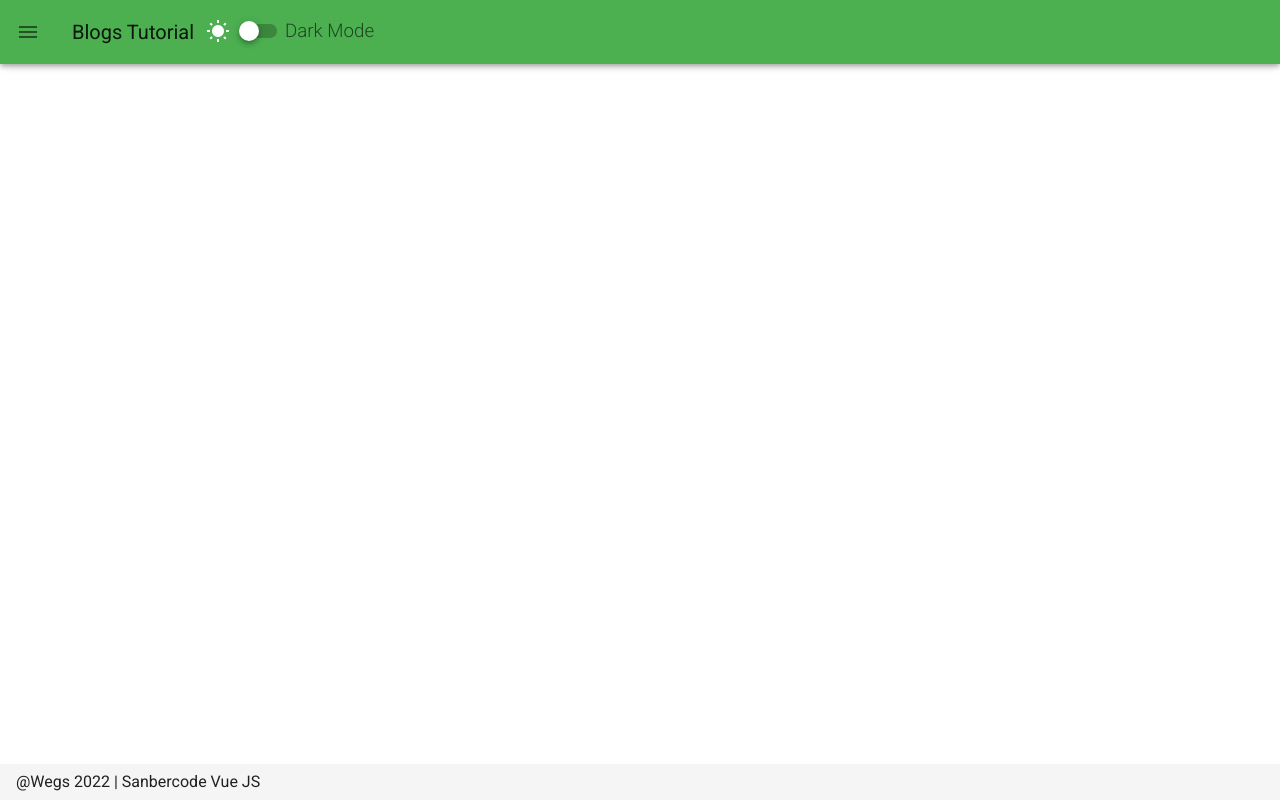
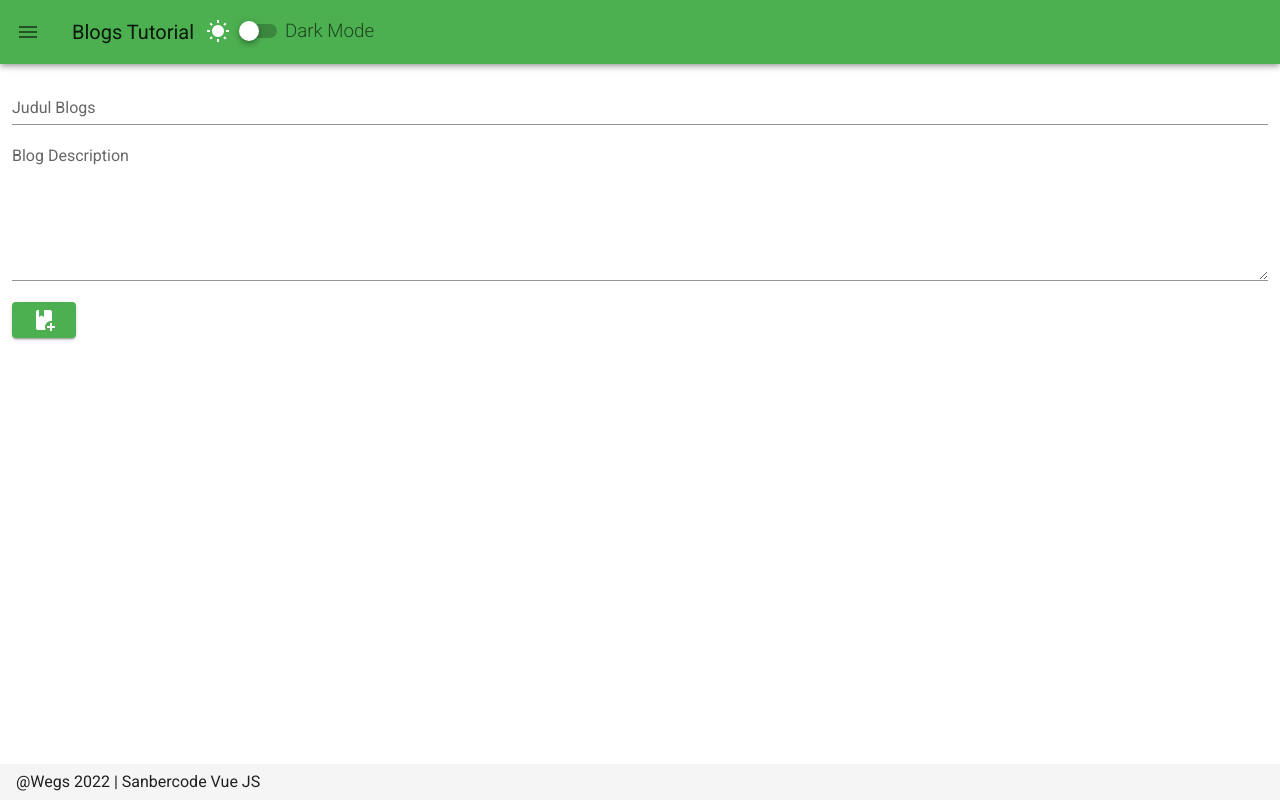
Before and after one commit to wega-syf/vuecli-sanbercode-blog-project, a Vue app: page /add-blog in a window 1280 px wide. Built offline with nearby package versions, Linux system fonts and the light colour scheme.

Commit message:
1.1.3 AddBlog

```diff
--- a/src/App.vue
+++ b/src/App.vue
@@ -107,7 +107,8 @@ export default {
     menus:[
       {title: 'Home', icon :'mdi-home', route:'/'},
       {title :' Blogs', icon : 'mdi-note', route: '/blogs'},
-      {title :' About', icon : 'mdi-information', route: '/about'}
+      {title :' About', icon : 'mdi-information', route: '/about'},
+      {title :' AddBlog ', icon : 'mdi-book-plus', route: '/add-blog'}
     ]
   }),
   computed: {
--- a/src/router/index.js
+++ b/src/router/index.js
@@ -33,6 +33,14 @@ const routes = [
     // this generates a separate chunk (about.[hash].js) for this route
     // which is lazy-loaded when the route is visited.
     component: () => import(/* webpackChunkName: "about" */ '../views/Blog.vue')
+  },
+  {
+    path: '/add-blog',
+    name: 'AddBlog',
+    // route level code-splitting
+    // this generates a separate chunk (about.[hash].js) for this route
+    // which is lazy-loaded when the route is visited.
+    component: () => import(/* webpackChunkName: "about" */ '../views/AddBlog.vue')
   }
 ]
 
--- /dev/null
+++ b/src/views/AddBlog.vue
@@ -0,0 +1,72 @@
+<template>
+    <div>
+        <!-- <v-form @submit="submit">
+        </v-form> -->
+        <v-text-field
+            v-model="title"
+            name="title"
+            label="Judul Blogs"
+            hide-details="auto"
+        ></v-text-field>
+        <v-textarea label="Blog Description" name="description" v-model="description"></v-textarea>
+        <div>
+            <v-btn color="success" @click="submit">
+                <v-icon>mdi-book-plus</v-icon>
+            </v-btn>
+        </div>
+    </div>
+</template>
+
+<script>
+import { mapActions, mapGetters } from 'vuex'
+    export default {
+        data() {
+            return{
+                title: '',
+                description: '',
+                error: [],
+                domain: 'https://demo-api-vue.sanbercloud.com',
+                // buttonStatus: 'submit'
+            }
+        },
+        computed: {
+            ...mapGetters({
+                token : 'auth/getToken'
+            })
+        },
+        methods: {
+            submit(){
+                if(this.error.length === 0){
+                    let formData = new FormData()
+                    formData.append('title', this.title)
+                    formData.append('description', this.description)
+
+                    const config = {
+                        method: 'post',
+                        url: this.domain + '/api/v2/blog',
+                        headers :{'Authorization' : 'Bearer ' + this.token},
+                        data: formData
+                    }
+                    this.axios(config)
+                        .then(() => {
+                            this.setAction({
+                                status: true,
+                                color: 'deep-purple darken-2',
+                                text : 'Selamat, anda berhasil menambahkan blog baru'
+                            })
+                        }).catch((error) => {
+                            console.log(error)
+                            this.setAction({
+                                status : true,
+                                color: 'deep-purple darken-2',
+                                text : error.data
+                            })
+                        });
+                }
+            },
+            ...mapActions({
+                'setAction' : 'alert/setAction',
+            })
+        }
+    }
+</script>
```
Also changed, not shown: 1 other file (tests, documents, lock files or other folders).
